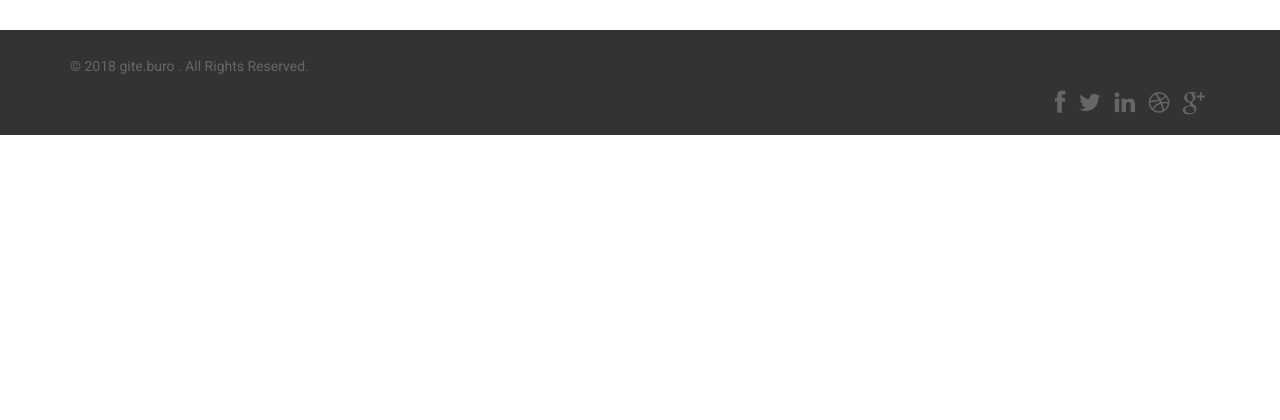
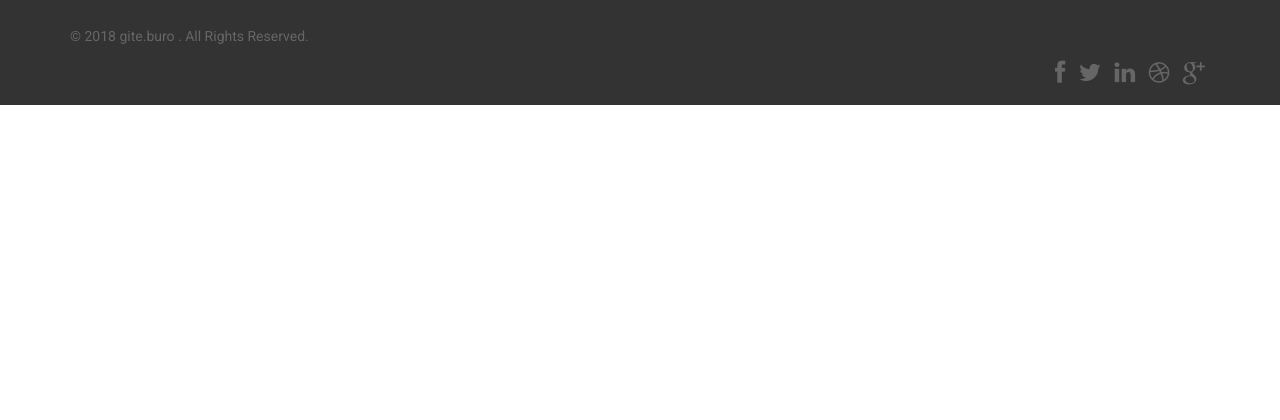
Before and after one commit to HyounesH/Web-Site-, a Symfony app: template templates/base.html.twig in a window 1280 px wide. Shown: the top 420 px of the page. Run offline with Twig, Linux system fonts and the light colour scheme; the template is opened without the code that fills it, so the values that code supplies are empty; some libraries are stand-ins or nearby versions.

Commit message:
modification de design

```diff
--- a/assets/css/app.css
+++ b/assets/css/app.css
@@ -199,11 +199,6 @@ p .buro {
 .btn:hover { color: #fff; min-width: 100%; transition: all .4s cubic-bezier(0.46, 0, 0.07, 1); }
 
 /*-----Gallery------*/
-body {
-    padding: 30px 0;
-    position: relative;
-  }
-
   .gallery {
     overflow: hidden;
   }
```
